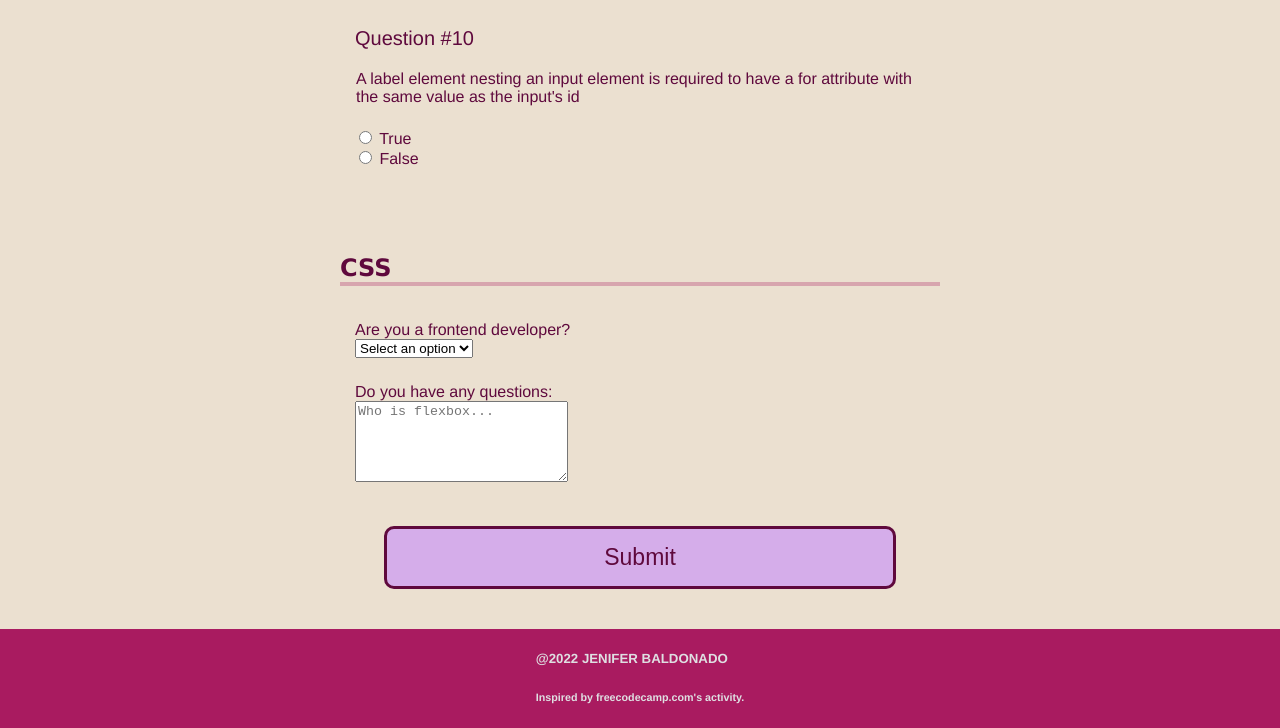
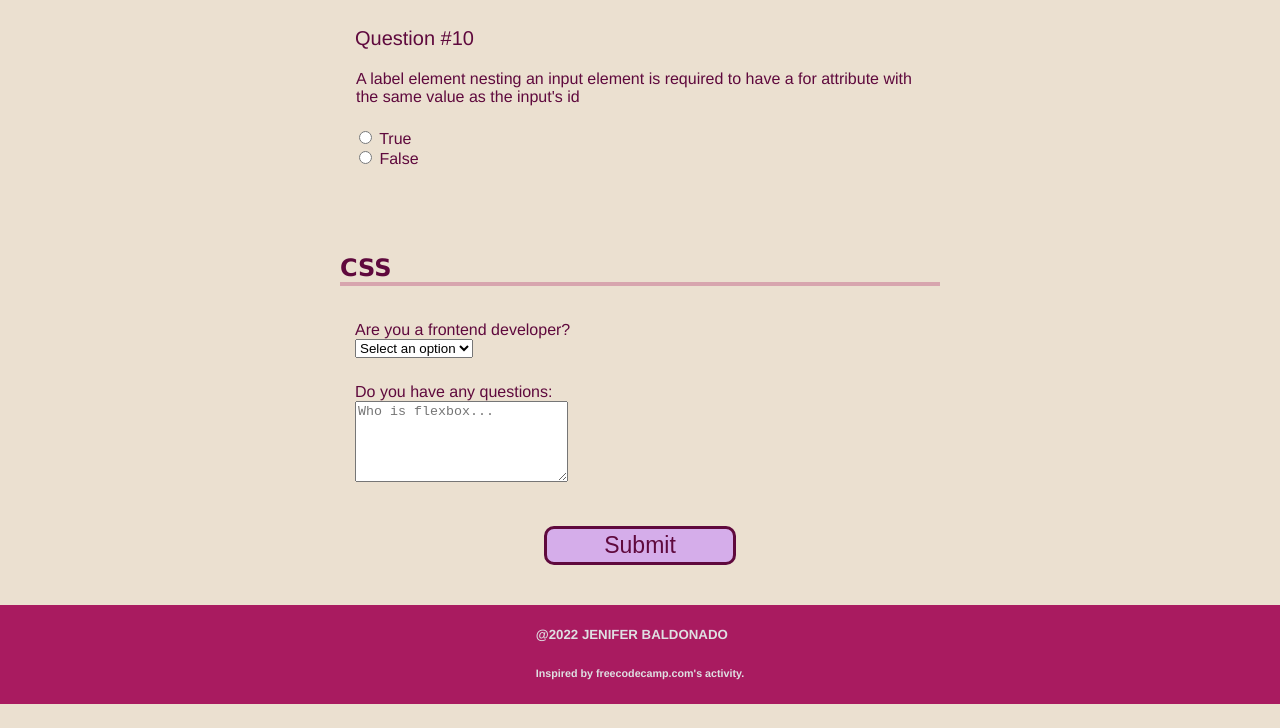
Before and after one commit to JenBaldonado/quiz-site, a plain HTML site: page index.html in a window 1280 px wide. Shown: the part 2102-2830 px from the top of the page. After the commit the page ends 2806 px from the top, so only its background shows below. Drawn offline with Linux system fonts and the light colour scheme.

Commit message:
Change the size of the sumbit button

```diff
--- a/styles.css
+++ b/styles.css
@@ -115,8 +115,8 @@
   button {
       display: block;
       margin: 40px auto;
-      width: 40%;
-      padding: 15px;
+      width: 15%;
+      padding: 3px;
       font-size: 23px;
       color:#5F093D;
       background: #d5adea;
```
